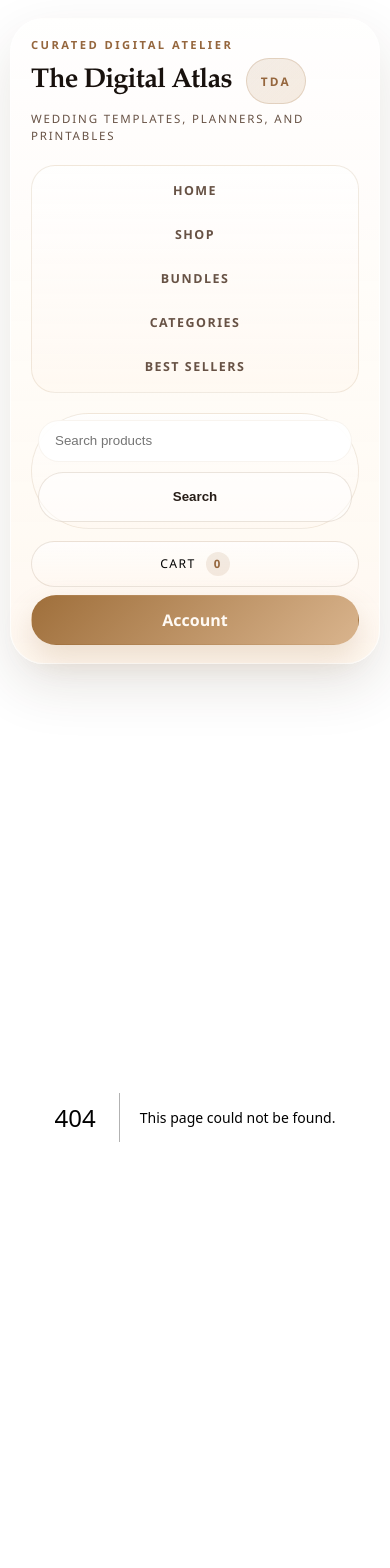
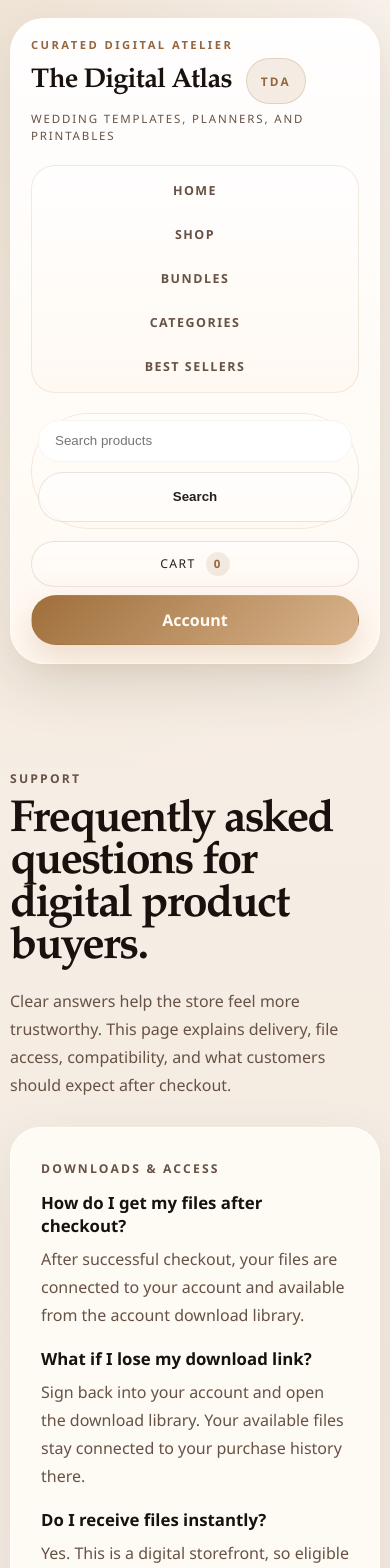
Before and after one commit to testwithmsk-sat/atlas, a Next.js app in the folder atlas-next/: page /faq in a window 390 px wide. Before the commit this address had no page. Shown: the top 1568 px of the page. Built offline with nearby package versions, Linux system fonts and the light colour scheme.

Commit message:
Add FAQ and product-page trust upgrades

```diff
--- /dev/null
+++ b/atlas-next/app/faq/page.js
@@ -0,0 +1,98 @@
+const faqSections = [
+  {
+    title: "Downloads & Access",
+    items: [
+      {
+        question: "How do I get my files after checkout?",
+        answer:
+          "After successful checkout, your files are connected to your account and available from the account download library."
+      },
+      {
+        question: "What if I lose my download link?",
+        answer:
+          "Sign back into your account and open the download library. Your available files stay connected to your purchase history there."
+      },
+      {
+        question: "Do I receive files instantly?",
+        answer:
+          "Yes. This is a digital storefront, so eligible files are delivered immediately after payment is confirmed."
+      }
+    ]
+  },
+  {
+    title: "Editing & Compatibility",
+    items: [
+      {
+        question: "What file types are included?",
+        answer:
+          "Products may include printable PDFs, editable spreadsheets, and bundle file sets. Each product page lists the exact format before purchase."
+      },
+      {
+        question: "Do I need special software?",
+        answer:
+          "Most PDF products work with standard PDF viewers, and spreadsheet products work in compatible spreadsheet software such as Excel or similar tools."
+      },
+      {
+        question: "Can I use these on Mac and Windows?",
+        answer:
+          "Yes, in most cases. Digital files are delivered in standard formats designed to work across common desktop environments."
+      }
+    ]
+  },
+  {
+    title: "Store Policies",
+    items: [
+      {
+        question: "Are these physical products?",
+        answer:
+          "No. The Digital Atlas sells digital products only. Nothing is shipped physically."
+      },
+      {
+        question: "Can I return a digital file?",
+        answer:
+          "Because digital files are delivered instantly, returns are generally limited. Customers should review the product details, format, and included files before purchase."
+      },
+      {
+        question: "How do I know what is inside a bundle?",
+        answer:
+          "Each bundle page includes a contents list and format details so customers can see what they are purchasing before checkout."
+      }
+    ]
+  }
+];
+
+export const metadata = {
+  title: "FAQ | The Digital Atlas",
+  description: "Answers to common questions about downloads, file access, editing, and digital product delivery."
+};
+
+export default function FaqPage() {
+  return (
+    <section className="section-block">
+      <div className="page-intro">
+        <p className="eyebrow">Support</p>
+        <h1>Frequently asked questions for digital product buyers.</h1>
+        <p>
+          Clear answers help the store feel more trustworthy. This page explains delivery, file access, compatibility,
+          and what customers should expect after checkout.
+        </p>
+      </div>
+
+      <div className="faq-grid">
+        {faqSections.map((section) => (
+          <article className="info-card faq-card" key={section.title}>
+            <p className="eyebrow">{section.title}</p>
+            <div className="faq-list">
+              {section.items.map((item) => (
+                <div className="faq-item" key={item.question}>
+                  <h3>{item.question}</h3>
+                  <p>{item.answer}</p>
+                </div>
+              ))}
+            </div>
+          </article>
+        ))}
+      </div>
+    </section>
+  );
+}
--- a/atlas-next/app/globals.css
+++ b/atlas-next/app/globals.css
@@ -1095,6 +1095,25 @@ img {
   background: rgba(255, 255, 255, 0.48);
 }
 
+.product-upsell-card {
+  margin-top: 22px;
+  padding: 18px 20px;
+  border: 1px solid rgba(149, 102, 61, 0.18);
+  border-radius: 24px;
+  background:
+    linear-gradient(180deg, rgba(255, 255, 255, 0.78), rgba(255, 247, 238, 0.9)),
+    var(--panel-soft);
+}
+
+.product-upsell-card h3 {
+  margin: 0 0 10px;
+  color: var(--text-strong);
+}
+
+.compact-price-row {
+  margin: 14px 0 0;
+}
+
 .product-trust-panel strong,
 .checkout-assurance-card strong {
   display: block;
@@ -1286,6 +1305,35 @@ img {
   margin: 12px 0 0;
   color: var(--muted);
   line-height: 1.6;
+}
+
+.faq-grid {
+  display: grid;
+  grid-template-columns: repeat(3, minmax(0, 1fr));
+  gap: 20px;
+}
+
+.faq-card {
+  padding: 30px;
+}
+
+.faq-list {
+  display: grid;
+  gap: 18px;
+}
+
+.faq-item h3 {
+  margin: 0 0 8px;
+  color: var(--text-strong);
+  font-size: 1.05rem;
+}
+
+.faq-item p {
+  margin: 0;
+}
+
+.mobile-sticky-buy {
+  display: none;
 }
 
 .account-data-grid {
@@ -1364,7 +1412,8 @@ img {
   .editorial-band,
   .storefront-editorial,
   .shop-overview-grid,
-  .hero-proof-grid {
+  .hero-proof-grid,
+  .faq-grid {
     grid-template-columns: 1fr;
   }
 
@@ -1476,4 +1525,42 @@ img {
   .cart-item {
     grid-template-columns: 1fr;
   }
-}
+
+  .mobile-sticky-buy {
+    position: sticky;
+    bottom: 12px;
+    z-index: 6;
+    display: flex;
+    align-items: center;
+    justify-content: space-between;
+    gap: 14px;
+    margin-top: 24px;
+    padding: 14px 16px;
+    border: 1px solid rgba(149, 102, 61, 0.16);
+    border-radius: 22px;
+    background: rgba(255, 251, 245, 0.96);
+    box-shadow: 0 16px 36px rgba(51, 33, 18, 0.14);
+    backdrop-filter: blur(12px);
+  }
+
+  .mobile-sticky-buy strong,
+  .mobile-sticky-buy span {
+    display: block;
+  }
+
+  .mobile-sticky-buy strong {
+    color: var(--text-strong);
+    font-size: 1.1rem;
+  }
+
+  .mobile-sticky-buy span {
+    color: var(--muted);
+    font-size: 0.8rem;
+    margin-top: 4px;
+  }
+
+  .product-sticky-button {
+    width: auto;
+    min-width: 160px;
+  }
+}
--- a/atlas-next/components/site-footer.js
+++ b/atlas-next/components/site-footer.js
@@ -12,6 +12,7 @@ export function SiteFooter() {
         <Link href="/shop">Shop</Link>
         <Link href="/bundles">Bundles</Link>
         <Link href="/categories">Categories</Link>
+        <Link href="/faq">FAQ</Link>
         <Link href="/cart">Cart</Link>
         <Link href="/account">Account</Link>
       </div>
```
Also changed, not shown: atlas-next/app/products/[slug]/page.js (+48 -0 lines).
